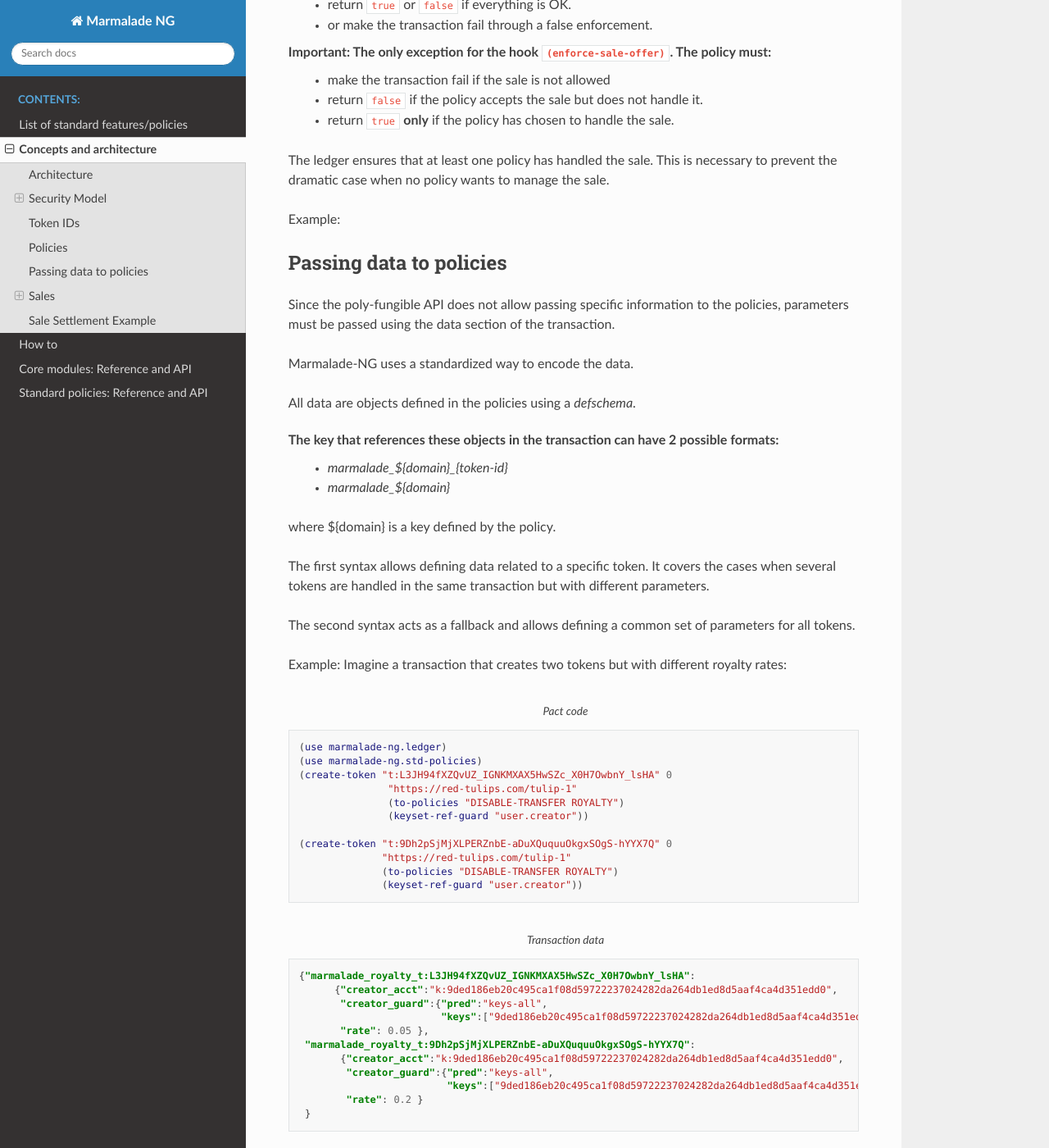
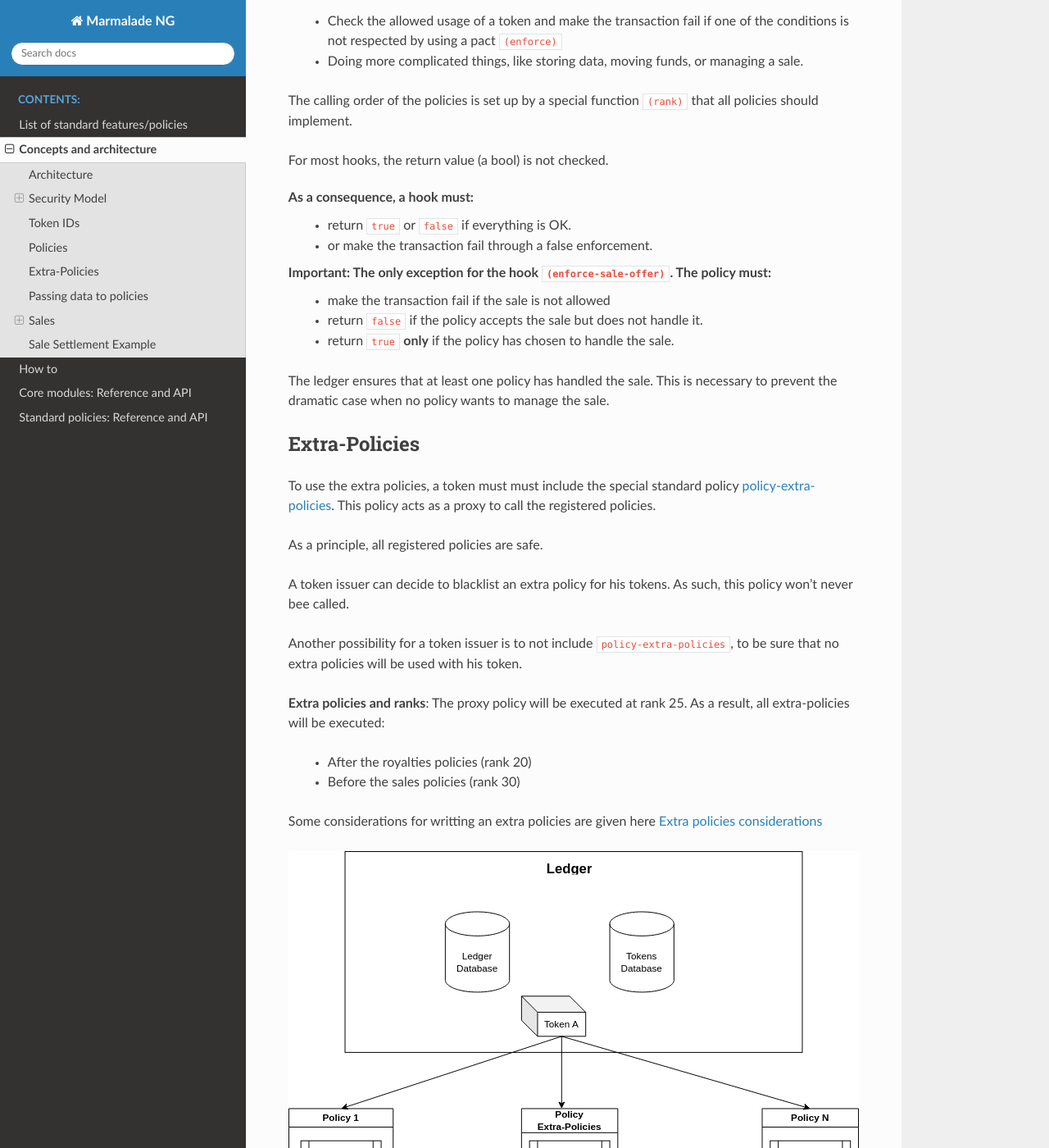
Before and after one commit to Marmalade-NG/marmalade-ng, a Sphinx documentation site: the page built from doc/source/concepts.rst, in a window 1280 px wide and 1400 px high, scrolled down 4330 px. Shown: the whole window at 82% size. Built offline with Sphinx 7.4.7 and the Read the Docs theme 2.0.0, drawn with Linux system fonts in a browser that asks for light colours; some of the changed text lies outside the part shown.

Commit message:
Add RST doc

```diff
--- a/doc/source/api_policies.rst
+++ b/doc/source/api_policies.rst
@@ -11,6 +11,7 @@ Standard policies: Reference and API
    policy-disable-transfer.rst
    policy-disable-sale.rst
    policy-dutch-auction-sale.rst
+   policy-extra-policies.rst
    policy-fixed-issuance.rst
    policy-fixed-sale.rst
    policy-guards.rst
--- a/doc/source/concepts.rst
+++ b/doc/source/concepts.rst
@@ -91,9 +91,26 @@ Policies
 --------
 When created, the token must *subscribe* to a list of policies.
 
-These policies can be:
-  - standard policies
-  - custom policies
+Three types of policies exist:
+
+- **Standard policies**
+
+  They are provided by Marmalade NG. They must be selected at token creation.
+  They can't be changed later. Marmalade NG guarantees that a token that only
+  uses standard policies is safe.
+
+- **Custom policies**:
+
+  They are similar to the standard policies. But they are developed by
+  the token creator/minter. Like the standard policies, they can't be
+  changed or added after token creation.
+
+- **Extra policies**:
+
+  The extra policies are provided and audited by the Marmalade NG team.
+  Once globally added to Marmalade, they are automatically available to all
+  tokens. To benefit from extra policies, a token must include the
+  policy :ref:`POLICY-EXTRA-POLICIES`.
 
 A policy is a Pact helper module that will be called at each step of the life of the token. A policy must implement the token-policy interface.
 
@@ -167,8 +184,28 @@ Important: The only exception for the hook ``(enforce-sale-offer)``. The policy
 
 The ledger ensures that at least one policy has handled the sale. This is necessary to prevent the dramatic case when no policy wants to manage the sale.
 
-Example:
+Extra-Policies
+--------------
+To use the extra policies, a token must must include the special
+standard policy :ref:`POLICY-EXTRA-POLICIES`. This policy acts as a proxy to call the registered
+policies.
 
+As a principle, all registered policies are safe.
+
+A token issuer can decide to blacklist an extra policy for his tokens. As such, this policy won't never bee called.
+
+Another possibility for a token issuer is to not include ``policy-extra-policies``, to be sure that no extra policies
+will be used with his token.
+
+**Extra policies and ranks**: The proxy policy will be executed at rank 25.
+As a result, all extra-policies will be executed:
+
+  - After the royalties policies (rank 20)
+  - Before the sales policies (rank 30)
+
+Some considerations for writting an extra policies are given here :ref:`EXTRA-POLICIES-CONSIDERATIONS`
+
+.. image:: diagrams/marmalade_ng_extra.svg
 
 
 .. _DATA-MESSAGES:
--- a/doc/source/features.rst
+++ b/doc/source/features.rst
@@ -23,6 +23,10 @@ use cases. Removing the requirement for most token creator to create a custom a
    * - :ref:`POLICY-GUARDS`
      - GUARDS
      - Allow to protect a token by a set of guards
+
+   * - :ref:`POLICY-EXTRA-POLICIES`
+     - EXTRA-POLICIES
+     - Allow to use the extra-policies of Marmalade NG
 
 
 
--- a/doc/source/how-to-create-token.rst
+++ b/doc/source/how-to-create-token.rst
@@ -30,6 +30,9 @@ If you have selected one sale policy, you may want to use ``MARKETPLACE`` to all
 to be sold on a Marketplace.
 
 As well, you may want to choose ``ROYALTY`` or ``ADJUSTABLE-ROYALTY``.
+
+Usually ``EXTRA-POLICY`` should be chosen to benefit from the new features and new sales
+mechanisms introduced by the devellopers.
 
 
 Optional: Create a collection
```
Also changed, not shown: other parts of doc/source/concepts.rst (+1 -1 lines), doc/source/how-to-custom-policy.rst (+23 -1 lines), doc/source/policy-extra-policies.rst (added, +172 -0 lines), doc/source/diagrams/marmalade_ng_extra.svg (added), 1 other file.
